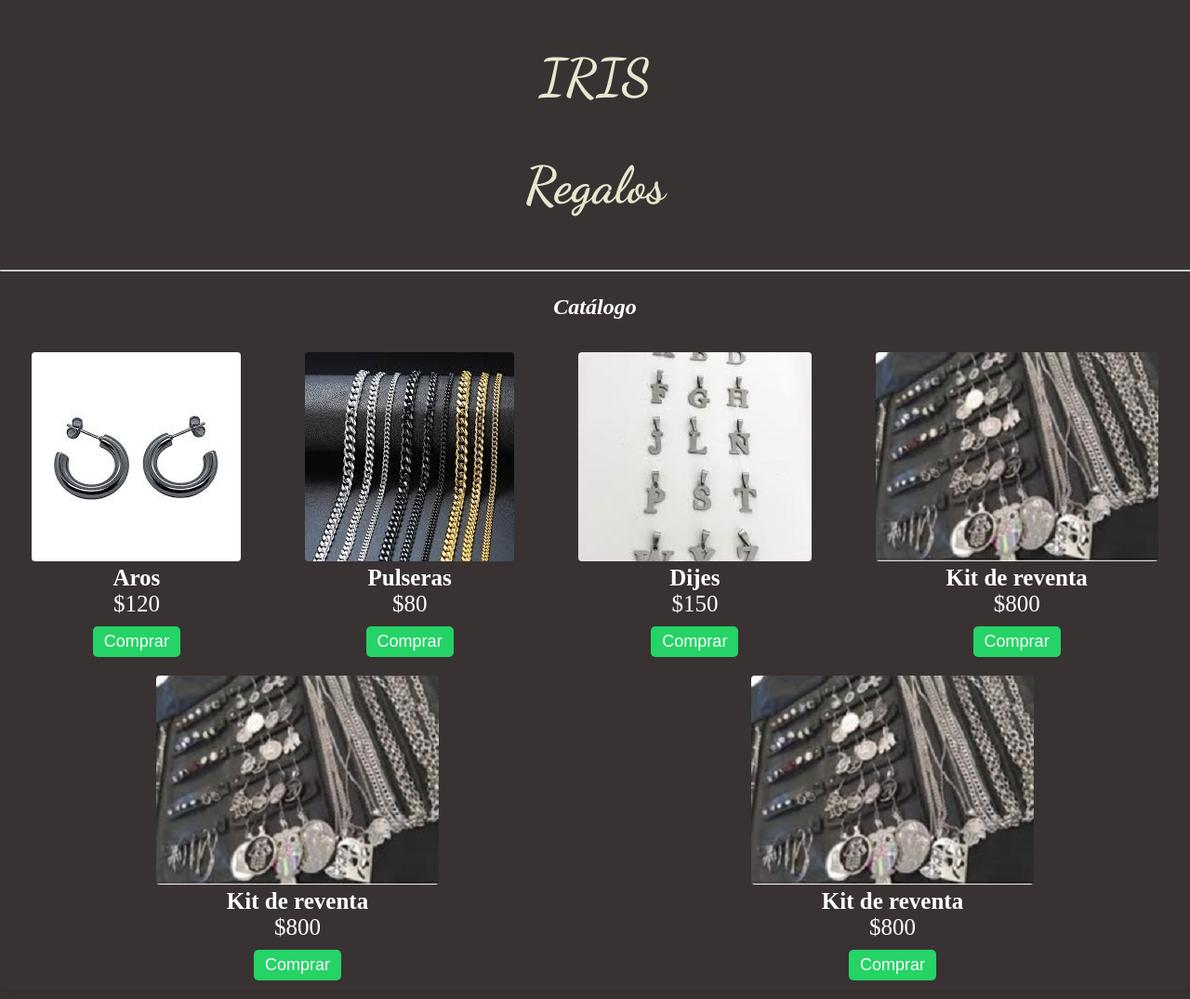
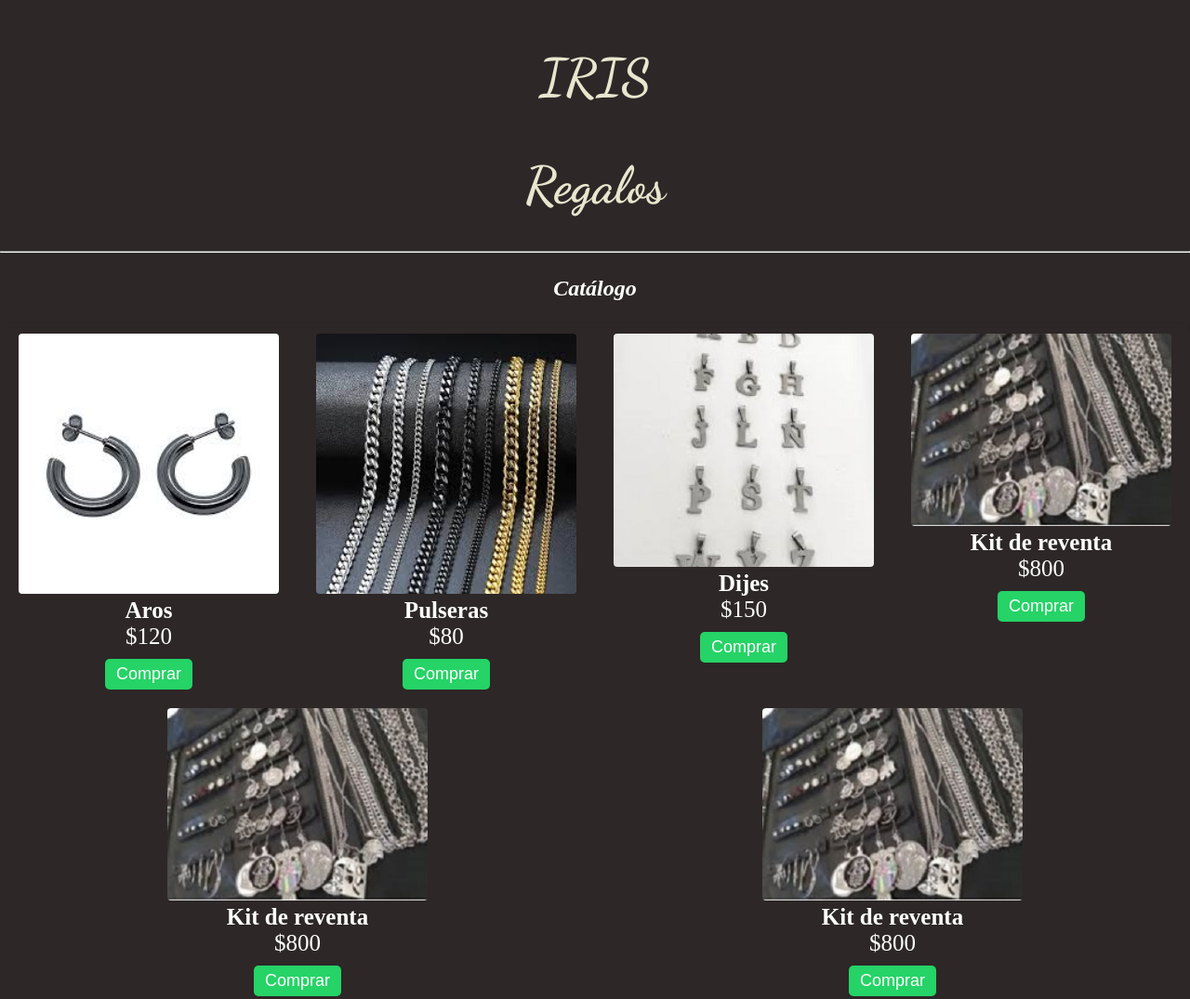
Before and after one commit to guiyeIbarra/negocio, a plain HTML site: page index.html in a window 1280 px wide. Shown: the top 1075 px of the page at 93% size. Drawn offline with Linux system fonts and the light colour scheme; a web font is replaced by a local one.

Commit message:
ajustamos el formato de las imágenes

```diff
--- a/styles.css
+++ b/styles.css
@@ -5,7 +5,7 @@
 }
 
 body {
-    background-color: rgb(56, 50, 50);
+    background-color: rgb(45, 39, 39);
     color: #fff;
 }
 
@@ -13,7 +13,7 @@ header {
     font-family: "Dancing Script";
     background-color: transparent;
     margin: auto;
-    height: 200px;
+    height: 180px;
     margin-bottom: 40px;
 }
 
@@ -70,8 +70,9 @@ h3, p {
   }
 
   .producto img {
-    max-width: 100%;
+    width: 280px;
     height: auto;
+    object-fit: contain;
     border-radius: 4px;
   }
 
```
Also changed, not shown: index.html (+0 -28 lines).
